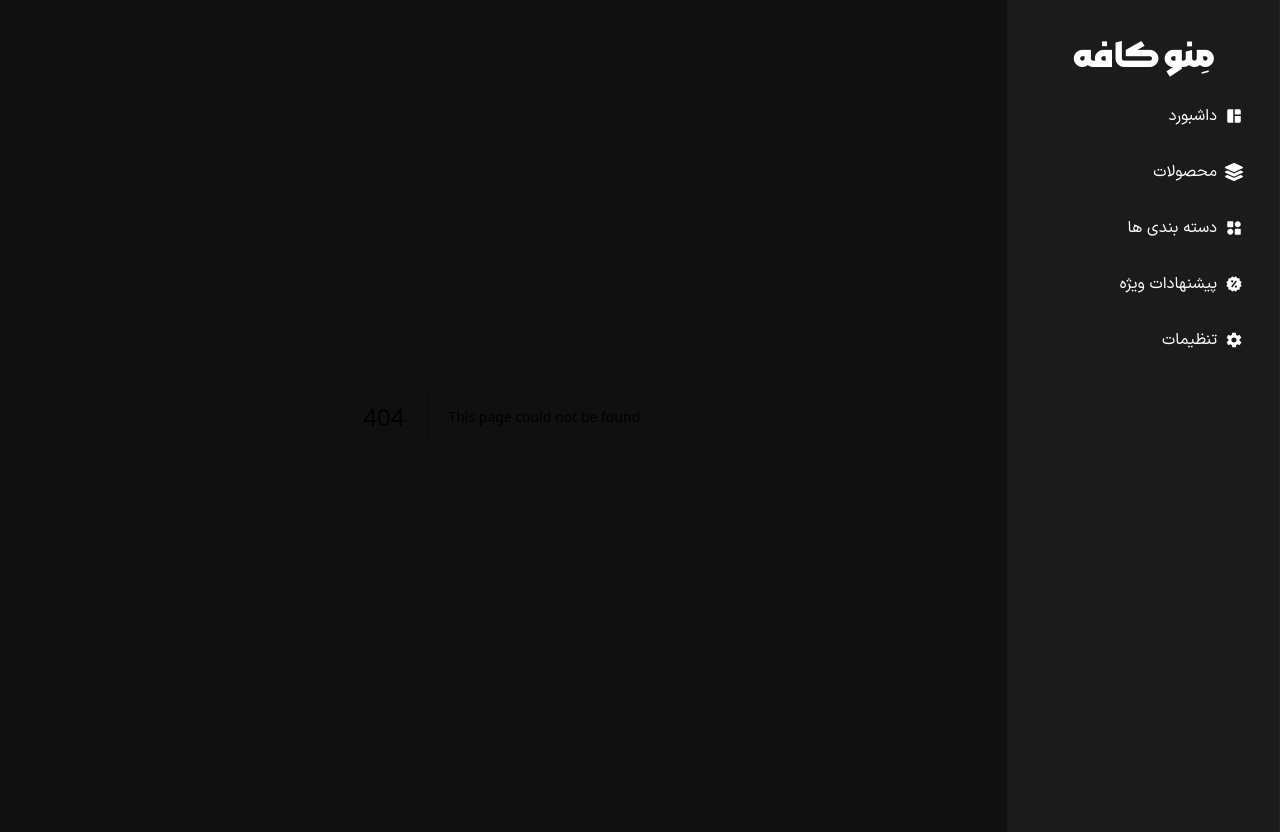
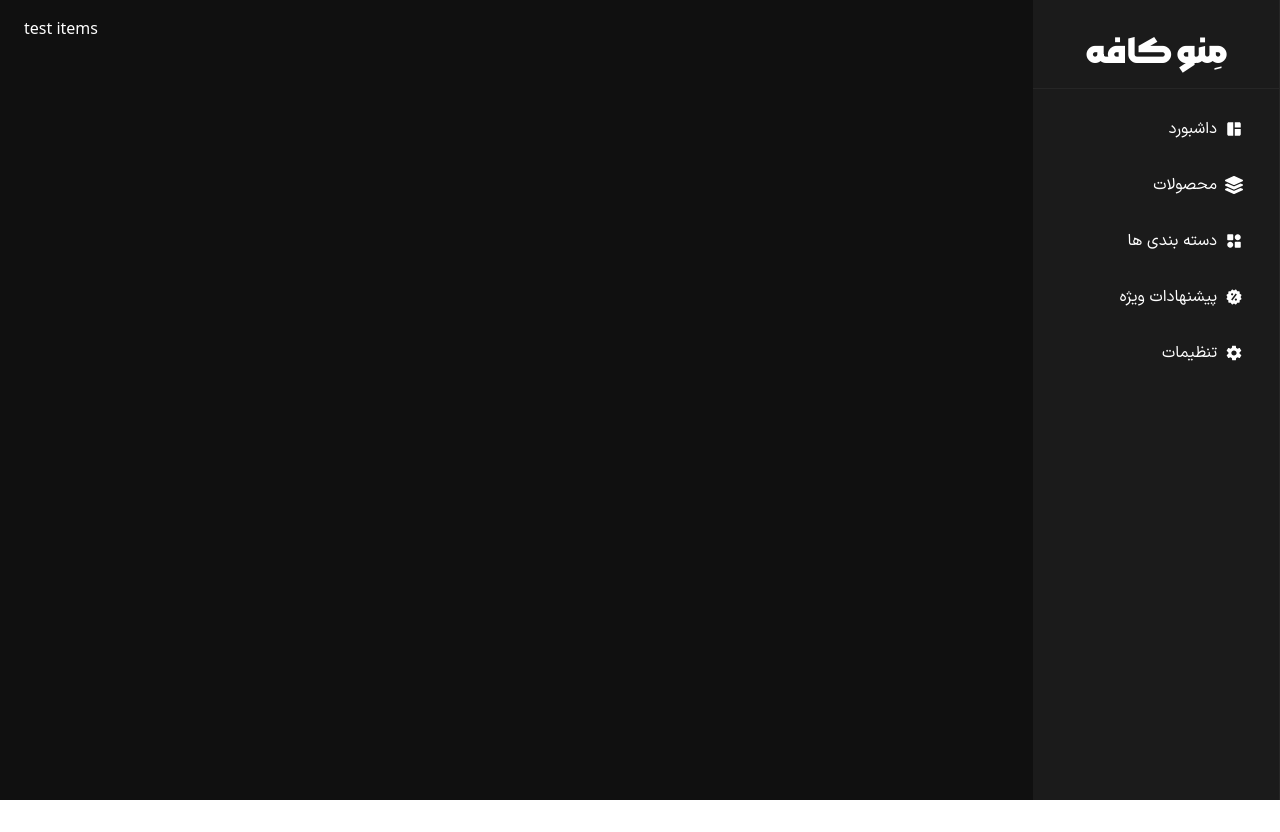
Before and after one commit to TronIsHere/menuCaffe, a Next.js app: page /dashboard/items in a window 1280 px wide. Before the commit this address had no page. After the commit the page ends 800 px from the top, so only its background shows below. Built offline with nearby package versions, Linux system fonts and the light colour scheme.

Commit message:
chore : added some pages

```diff
--- /dev/null
+++ b/src/app/dashboard/items/page.tsx
@@ -0,0 +1,11 @@
+import { NextPage } from "next";
+
+const itemsPage: NextPage = () => {
+  return (
+    <div>
+      <span className="text-white">test items</span>
+    </div>
+  );
+};
+
+export default itemsPage;
--- /dev/null
+++ b/src/app/dashboard/page.tsx
@@ -0,0 +1,13 @@
+import { NextPage } from "next";
+
+interface DashboardPageProps {}
+
+const DashboardPage: NextPage = () => {
+  return (
+    <div>
+      <span className="text-white">test</span>
+    </div>
+  );
+};
+
+export default DashboardPage;
--- a/src/app/layout.tsx
+++ b/src/app/layout.tsx
@@ -8,16 +8,6 @@ import { BiSolidOffer } from "react-icons/bi";
 import { IoMdSettings } from "react-icons/io";
 import "./globals.css";
 import Link from "next/link";
-
-const geistSans = Geist({
-  variable: "--font-geist-sans",
-  subsets: ["latin"],
-});
-
-const geistMono = Geist_Mono({
-  variable: "--font-geist-mono",
-  subsets: ["latin"],
-});
 
 export const metadata: Metadata = {
   title: "Dashboard | Your App Name",
@@ -42,13 +32,15 @@ export default function RootLayout({
   return (
     <html lang="en">
       <body
-        className={`${geistSans.variable} ${geistMono.variable} ${morabbaBold.variable} ${iranSansLight.variable} antialiased`}
+        className={`${morabbaBold.variable} ${iranSansLight.variable} antialiased`}
       >
         <div className="flex flex-row-reverse min-h-screen dark">
-          <aside className="flex-[2] text-center dark:bg-darkSecondary p-4 border-r dark:text-white">
+          <aside className="flex-[2] text-center dark:bg-darkSecondary  border-r dark:text-white">
             {/* Sidebar content */}
-            <h1 className="font-morabba-bold text-4xl pt-5">مِنو کافه</h1>
-            <ul className="mt-4 font-iran-sans-light">
+            <h1 className="font-morabba-bold mt-8 pb-4 text-4xl border-b">
+              مِنو کافه
+            </h1>
+            <ul className="mt-4 font-iran-sans-light px-4">
               <li>
                 <Link
                   href={"#"}
```
